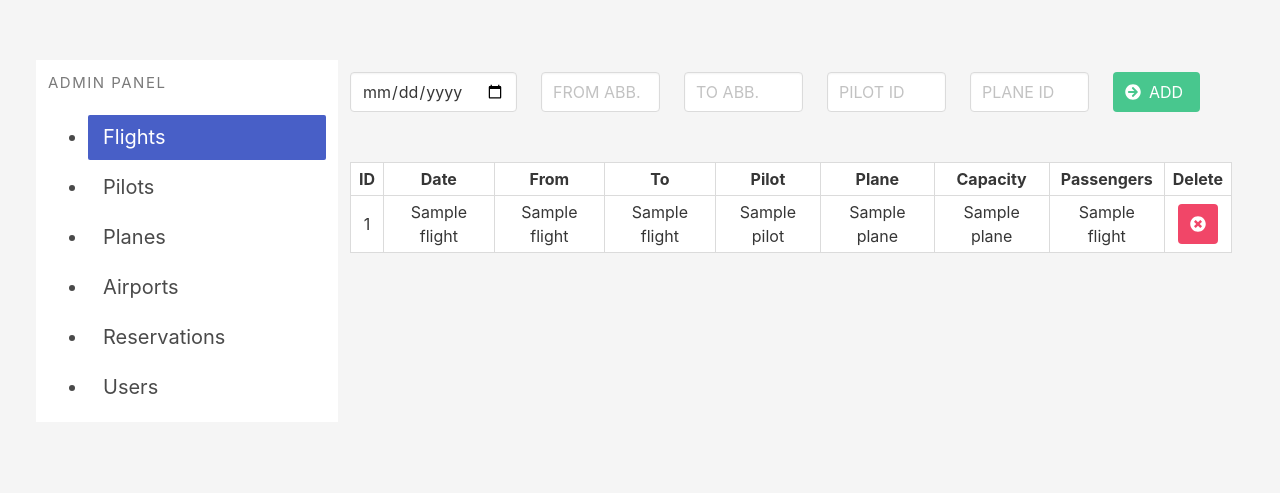
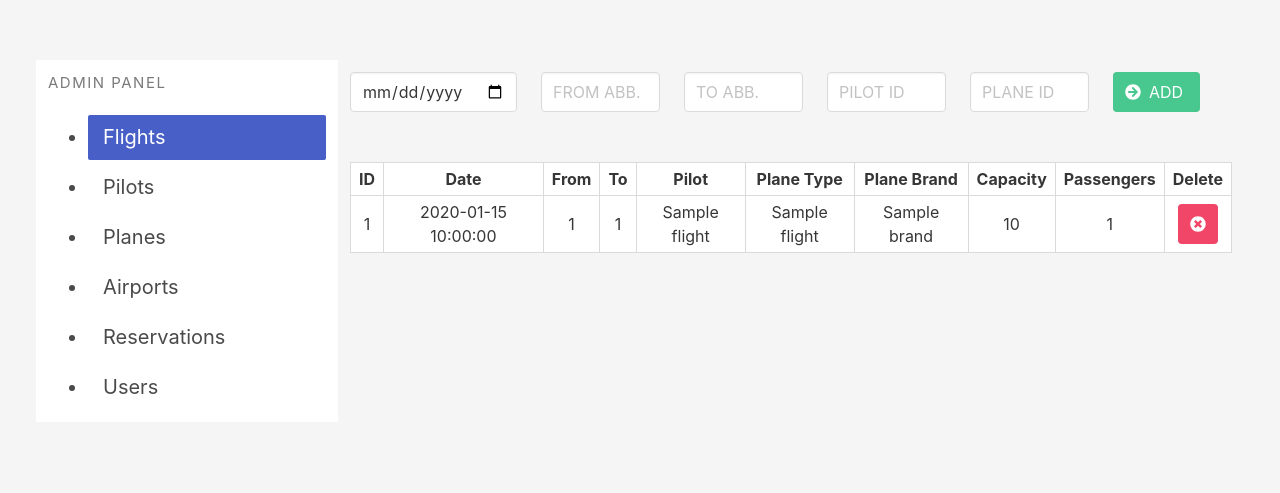
Before and after one commit to hakanotal/flight-management-app, a Flask app: page /panel/flights in a window 1280 px wide. Shown: the part 72-565 px from the top of the page. Run offline with Flask 2, Linux system fonts and the light colour scheme; a user stored in the database is signed in; a database or web service that is not in the repository returns one stand-in record (values such as "Sample title"); parts of the project's set-up code (start-up, migrations or seed data) failed here and were passed over; some libraries are stand-ins or nearby versions.

Commit message:
fixing data types for tables

```diff
--- a/data_types.py
+++ b/data_types.py
@@ -14,15 +14,16 @@ class User(UserMixin):
 
 
 class Flight:
-    def __init__(self, id, date, pilot, from_airport, to_airport, plane_type, capacity, passengers=0):
+    def __init__(self, id, date, from_airport, to_airport, passengers, pi_name, pl_name, pl_brand, pl_cap):
         self.id = id
         self.date = date
         self.from_airport = from_airport
         self.to_airport = to_airport
-        self.pilot = pilot
-        self.plane_type = plane_type
-        self.capacity = capacity
         self.passengers = passengers
+        self.pi_name = pi_name
+        self.pl_name = pl_name
+        self.pl_brand = pl_brand
+        self.pl_cap = pl_cap
 
 
 class Pilot:
@@ -48,8 +49,11 @@ class Plane:
 
 
 class Reservation:
-    def __init__(self, id, count, user, flight):
+    def __init__(self, f_id, f_date, f_from, f_to, id, count, user):
         self.id = id
         self.user = user
-        self.flight = flight
         self.count = count
+        self.f_id = f_id
+        self.f_date = f_date
+        self.f_from = f_from
+        self.f_to = f_to
--- a/database.py
+++ b/database.py
@@ -19,23 +19,19 @@ class Database:
     def get_flights(self):
         flights = []
         cur = self.conn.cursor()
-        cur.execute("SELECT * FROM flights")
+        cur.execute("SELECT f.flight_id, f.date, f.fk_fromairport_id, f.fk_toairport_id, f.passenger_count, pi.name, pl.name, pl.brand, pl.capacity FROM flights f INNER JOIN pilots pi ON (pi.pilot_id = f.fk_pilot_id) INNER JOIN planes pl ON (pl.plane_id = f.fk_plane_id);")
         rows = cur.fetchall()
         cur.close()
         for r in rows:
-            pilot = self.get_pilot(r[2])
-            plane = self.get_plane(r[5])
-            flights.append(Flight(r[0], r[1], pilot[1], r[3], r[4], plane[1], plane[3], r[6]))
+            flights.append(Flight(r[0],r[1],r[2],r[3],r[4],r[5],r[6],r[7],r[8]))
         return flights
 
     def get_flight(self, id):
         cur = self.conn.cursor()
-        cur.execute("SELECT * FROM flights WHERE flight_id = %s", (id,))
+        cur.execute("SELECT f.flight_id, f.date, f.fk_fromairport_id, f.fk_toairport_id, f.passenger_count, pi.name, pl.name, pl.brand, pl.capacity FROM flights f INNER JOIN pilots pi ON (pi.pilot_id = f.fk_pilot_id) INNER JOIN planes pl ON (pl.plane_id = f.fk_plane_id) WHERE flight_id = %s", (id,))
         r = cur.fetchone()
         cur.close()
-        pilot = self.get_pilot(r[2])
-        plane = self.get_plane(r[5])
-        flight = Flight(r[0], r[1], pilot[1], r[3], r[4], plane[1], plane[3], r[6])
+        flight = Flight(r[0],r[1],r[2],r[3],r[4],r[5],r[6],r[7],r[8])
         return flight
 
     def new_flight(self, date, pilot, from_airport, to_airport, plane_type):
@@ -54,15 +50,13 @@ class Database:
         flights = []
         cur = self.conn.cursor()
         if not date:
-            cur.execute("SELECT * FROM flights WHERE fk_fromairport_id = %s AND fk_toairport_id = %s", (from_, to))
+            cur.execute("SELECT f.flight_id, f.date, f.fk_fromairport_id, f.fk_toairport_id, f.passenger_count, pi.name, pl.name, pl.brand, pl.capacity FROM flights f INNER JOIN pilots pi ON (pi.pilot_id = f.fk_pilot_id) INNER JOIN planes pl ON (pl.plane_id = f.fk_plane_id) WHERE f.fk_fromairport_id = %s AND f.fk_toairport_id = %s", (from_, to))
         else:
-            cur.execute("SELECT * FROM flights WHERE date = %s AND fk_fromairport_id = %s AND fk_toairport_id = %s", (date, from_, to))
+            cur.execute("SELECT f.flight_id, f.date, f.fk_fromairport_id, f.fk_toairport_id, f.passenger_count, pi.name, pl.name, pl.brand, pl.capacity FROM flights f INNER JOIN pilots pi ON (pi.pilot_id = f.fk_pilot_id) INNER JOIN planes pl ON (pl.plane_id = f.fk_plane_id) WHERE f.date = %s AND f.fk_fromairport_id = %s AND f.fk_toairport_id = %s", (date, from_, to))
         rows = cur.fetchall()
         cur.close()
         for r in rows:
-            pilot = self.get_pilot(r[2])
-            plane = self.get_plane(r[5])
-            flights.append(Flight(r[0], r[1], pilot[1], r[3], r[4], plane[1], plane[3], r[6]))
+            flights.append(Flight(r[0],r[1],r[2],r[3],r[4],r[5],r[6],r[7],r[8]))
         return flights
 
 
@@ -156,21 +150,22 @@ class Database:
     def get_reservations(self):
         reservations = []
         cur = self.conn.cursor()
-        cur.execute("SELECT * FROM reservations")
+        cur.execute("SELECT f.flight_id, f.date, f.fk_fromairport_id, f.fk_toairport_id, r.reservation_id, r.count, r.fk_user_id FROM flights f JOIN reservations r ON (f.flight_id = r.fk_flight_id);")
         rows = cur.fetchall()
         cur.close()
         for r in rows:
-            reservations.append(Reservation(r[0], r[1], r[2], r[3]))
+            reservations.append(Reservation(r[0], r[1], r[2], r[3], r[4], r[5], r[6]))
         return reservations
 
     def get_reservations_of_user(self, id):
         reservations = []
         cur = self.conn.cursor()
-        cur.execute("SELECT * FROM reservations WHERE fk_user_id = %s", (id,))
+        cur.execute("SELECT f.flight_id, f.date, f.fk_fromairport_id, f.fk_toairport_id, r.reservation_id, r.count, r.fk_user_id FROM flights f JOIN reservations r ON (f.flight_id = r.fk_flight_id) WHERE r.fk_user_id = %s", (id,))
+
         rows = cur.fetchall()
         cur.close()
         for r in rows:
-            reservations.append(Reservation(r[0], r[1], r[3], self.get_flight(r[3])))
+            reservations.append(Reservation(r[0], r[1], r[2], r[3], r[4], r[5], r[6]))
         return reservations
 
     def new_reservation(self, count, user, flight):
--- a/requests.py
+++ b/requests.py
@@ -1,7 +1,6 @@
 from flask import render_template, url_for, current_app, redirect, request, session
 from flask_login import login_user, logout_user, current_user, login_required
 from passlib.hash import pbkdf2_sha256 as hasher
-from random import randint
 
 
 # LOGIN
@@ -24,7 +23,6 @@ def login_request():
             login_user(user)
             current_app.logger.info('User logging: %s - %s ', email, password)
             return redirect(url_for("flights_page"))
-
     #Invalid
     else:
         current_app.logger.info('Invalid attempt: %s - %s ', email, password)
--- a/templates/pages/details.html
+++ b/templates/pages/details.html
@@ -28,15 +28,15 @@
       </tr>
       <tr>
         <th>Pilot:</th>
-        <td>{{ flight.pilot }}</td>
+        <td>{{ flight.pi_name }}</td>
       </tr>
       <tr>
         <th>Plane:</th>
-        <td>{{ flight.plane_type }}</td>
+        <td>{{ flight.pl_brand }} {{ flight.pl_name }}</td>
       </tr>
       <tr>
         <th>Capacity:</th>
-        <td>{{ flight.capacity }}</td>
+        <td>{{ flight.pl_cap }}</td>
       </tr>
       <tr>
         <th>Passengers:</th>
--- a/templates/pages/flights.html
+++ b/templates/pages/flights.html
@@ -76,13 +76,13 @@
                     <td class="is-vcentered">{{ flight.from_airport }}</td>
                     <td class="is-vcentered">{{ flight.to_airport }}</td>
 
-                    {% if flight.passengers < flight.capacity %}
+                    {% if flight.passengers < flight.pl_cap %}
                     <td class="is-vcentered">
-                        <progress class="progress is-primary" value="{{ flight.passengers }}" max="{{ flight.capacity }}"></progress>
+                        <progress class="progress is-primary" value="{{ flight.passengers }}" max="{{ flight.pl_cap }}"></progress>
                     </td>
                     {% else %}
                     <td class="is-vcentered">
-                        <progress class="progress is-danger" value="{{ flight.passengers }}" max="{{ flight.capacity }}">Full</progress>
+                        <progress class="progress is-danger" value="{{ flight.passengers }}" max="{{ flight.pl_cap }}">Full</progress>
                     </td>
                     {% endif %}
 
--- a/templates/panels/flights-panel.html
+++ b/templates/panels/flights-panel.html
@@ -34,7 +34,8 @@
                             <th>From</th>
                             <th>To</th>
                             <th>Pilot</th>
-                            <th>Plane</th>
+                            <th>Plane Type</th>
+                            <th>Plane Brand</th>
                             <th>Capacity</th>
                             <th>Passengers</th>
                             <th>Delete</th>
@@ -48,9 +49,10 @@
                             <td class="is-vcentered">{{ flight.date }}</td>
                             <td class="is-vcentered">{{ flight.from_airport }}</td>
                             <td class="is-vcentered">{{ flight.to_airport }}</td>
-                            <td class="is-vcentered">{{ flight.pilot }}</td>
-                            <td class="is-vcentered">{{ flight.plane_type }}</td>
-                            <td class="is-vcentered">{{ flight.capacity }}</td>
+                            <td class="is-vcentered">{{ flight.pi_name }}</td>
+                            <td class="is-vcentered">{{ flight.pl_name }}</td>
+                            <td class="is-vcentered">{{ flight.pl_brand }}</td>
+                            <td class="is-vcentered">{{ flight.pl_cap }}</td>
                             <td class="is-vcentered">{{ flight.passengers }}</td>
                             <td class="is-vcentered is-narrow">
                                 <form action="/delete_flight/{{ flight.id }}" method="POST">
```
Also changed, not shown: templates/pages/reservations.html (+4 -4 lines), templates/panels/reservations-panel.html (+6 -2 lines).
